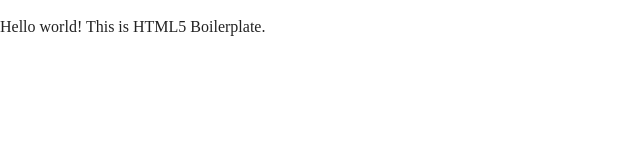
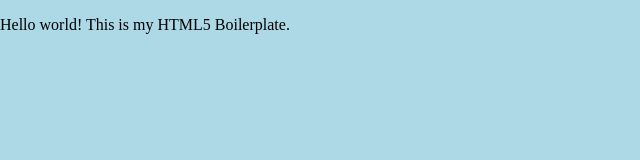
Before and after one commit to mkitay/boi, a website: page index.html in a window 1280 px wide. Shown: the whole page, without its empty margins (0-640 px from the left). Drawn offline with nearby package versions, Linux system fonts and the light colour scheme.

Commit message:
edited scss

```diff
--- a/index.html
+++ b/index.html
@@ -23,7 +23,7 @@
   <![endif]-->
 
   <!-- Add your site or application content here -->
-  <p>Hello world! This is HTML5 Boilerplate.</p>
+  <p>Hello world! This is my HTML5 Boilerplate.</p>
   <script src="js/vendor/modernizr-3.8.0.min.js"></script>
   <script src="https://code.jquery.com/jquery-3.4.1.min.js" integrity="sha256-CSXorXvZcTkaix6Yvo6HppcZGetbYMGWSFlBw8HfCJo=" crossorigin="anonymous"></script>
   <script>window.jQuery || document.write('<script src="js/vendor/jquery-3.4.1.min.js"><\/script>')</script>
--- a/scss/main.scss
+++ b/scss/main.scss
@@ -0,0 +1,9 @@
+@import "variables.scss";
+@import "mixins.scss";
+@import "base.scss";
+@import "layout.scss";
+
+
+body{
+  background-color: lightblue;
+}
```
Also changed, not shown: css/main.css.
